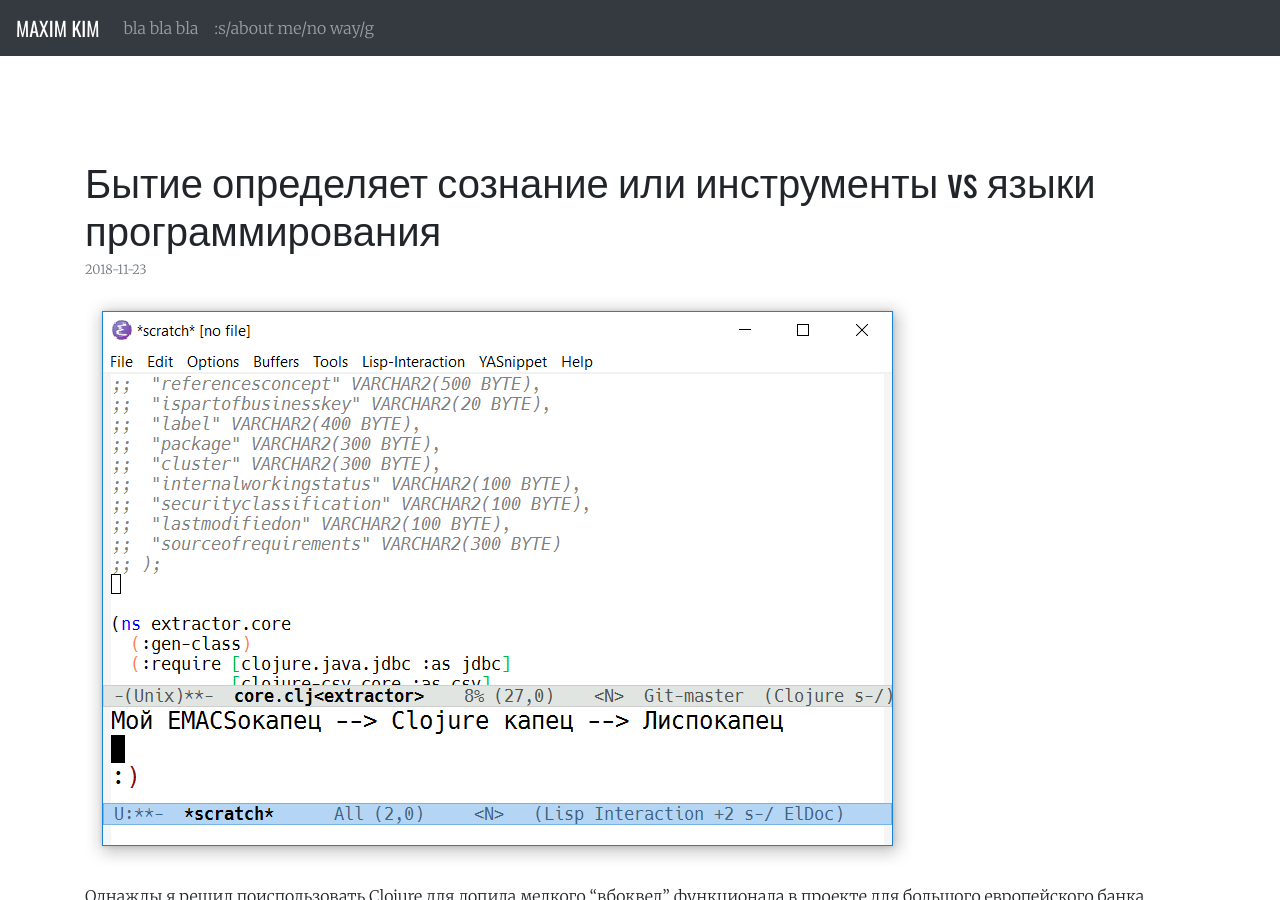
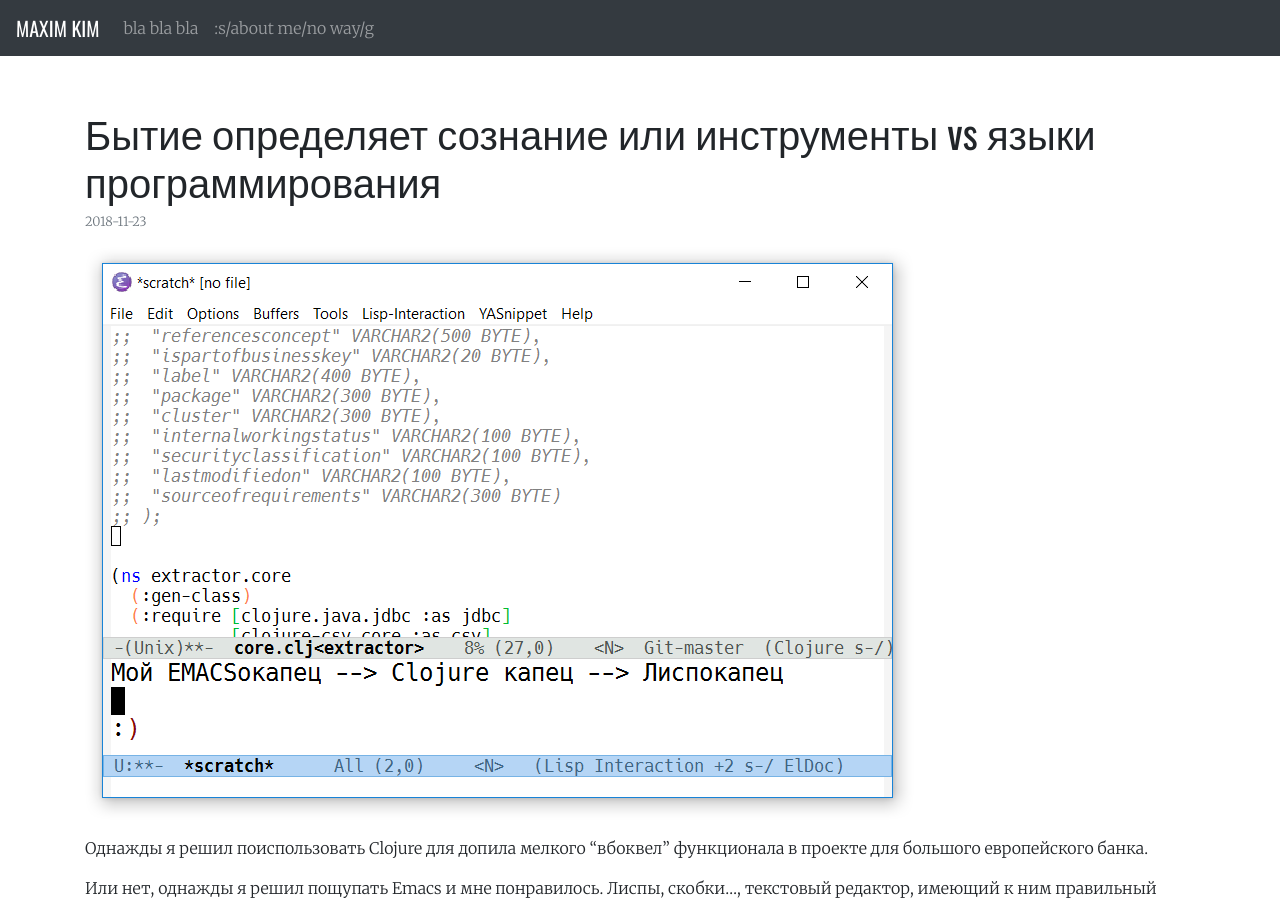
Before and after one commit to habamax/habamax.github.io, a Jekyll site: the page built from _posts/2018-11-23-tools-and-programming-languages.md, in a window 1280 px wide and 900 px high. Built offline with Jekyll 4.4.1, drawn with Linux system fonts in a browser that asks for light colours; nearby versions of some CDN libraries; comment, search, counter and statistics services are not loaded.

Commit message:
margins for post

```diff
--- a/_layouts/post.html
+++ b/_layouts/post.html
@@ -1,14 +1,14 @@
 ---
 layout: default
 ---
-<div class="post my-5">
+<div class="post">
 	<h1>{{ page.title }}</h1>
 	<p class="text-secondary small">{{ page.date | date: "%Y-%m-%d" }}</p>
 
 	{{ content }}
 </div>
 
-<div class="comments mt-2">
+<div class="comments mt-5">
 	<div id="disqus_thread"></div>
 	<script>
 
```
